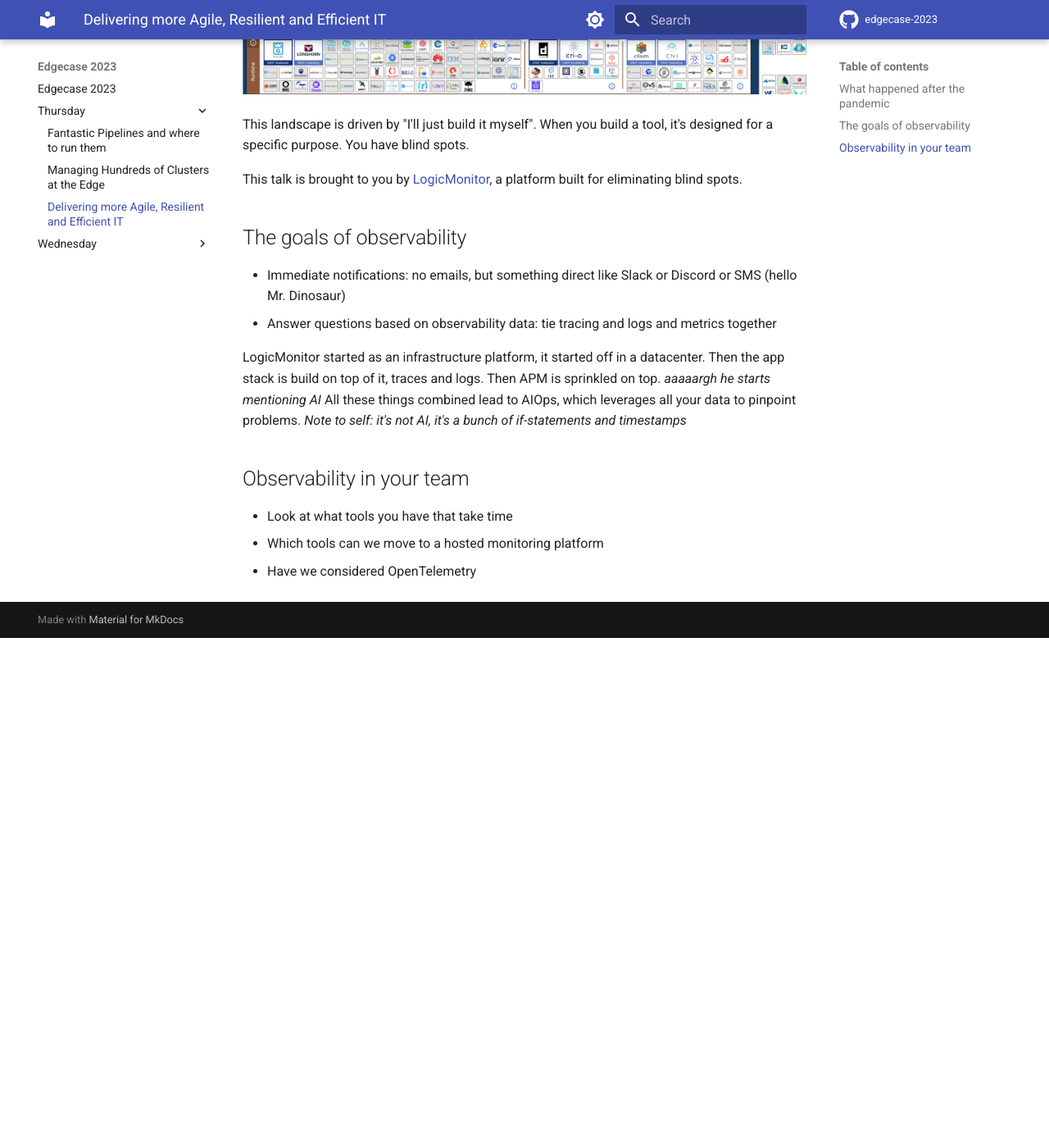
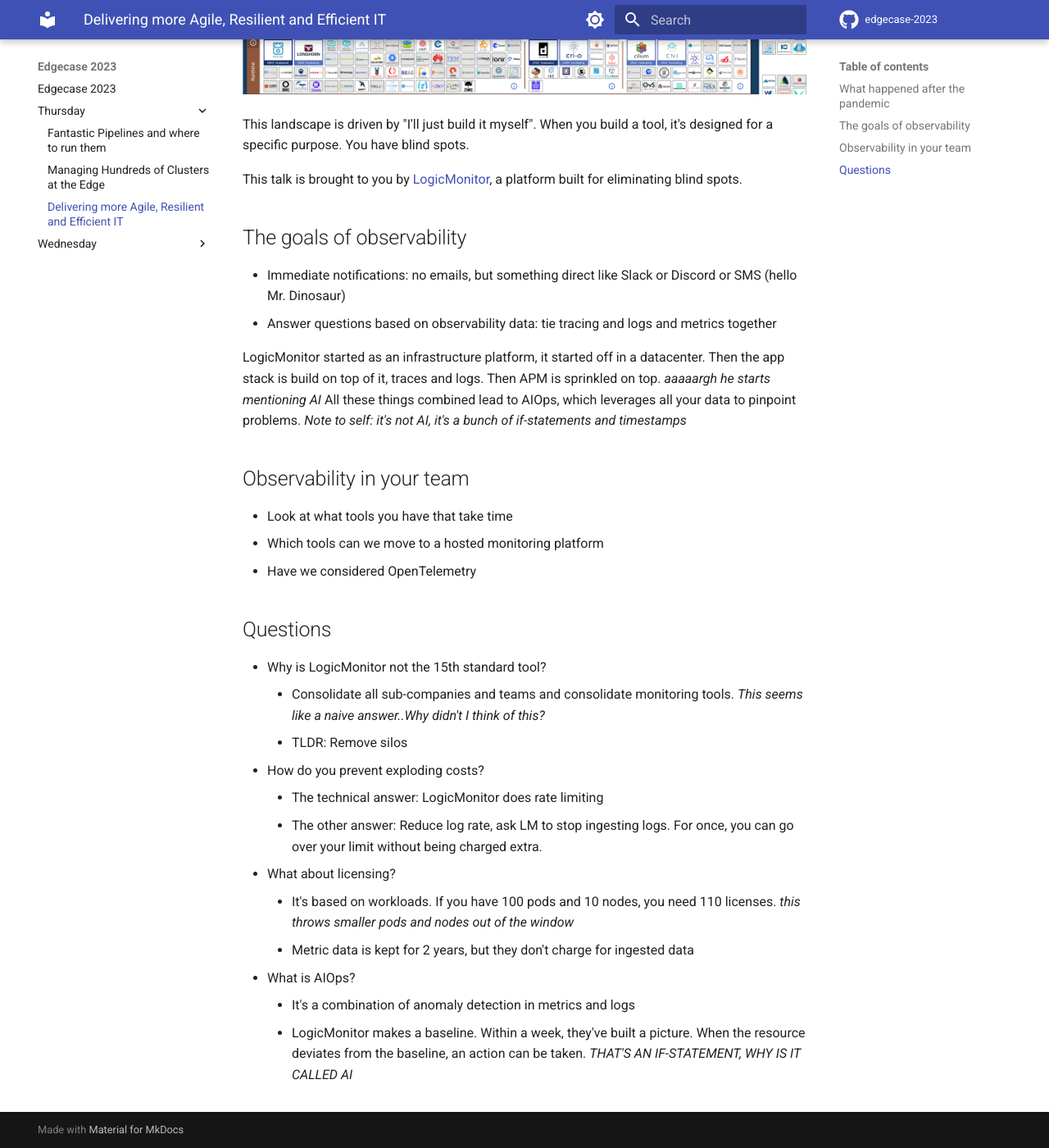
Before and after one commit to RobKenis/edgecase-2023, an MkDocs documentation site: the page built from docs/thursday/3-beoming-more-agile.md, in a window 1280 px wide and 1400 px high, scrolled down 673 px. Shown: the whole window at 82% size. Built offline with MkDocs 1.6.1 and Material for MkDocs 9.7.7, drawn with Linux system fonts in a browser that asks for light colours; comment, search, counter and statistics services are not loaded; before the commit the page ends 1451 px from its top, so only the background shows below that.

Commit message:
Include question section on LM

```diff
--- a/docs/thursday/3-beoming-more-agile.md
+++ b/docs/thursday/3-beoming-more-agile.md
@@ -29,3 +29,18 @@ All these things combined lead to AIOps, which leverages all your data to pinpoi
 - Look at what tools you have that take time
 - Which tools can we move to a hosted monitoring platform
 - Have we considered OpenTelemetry
+
+## Questions
+
+- Why is LogicMonitor not the 15th standard tool?
+    - Consolidate all sub-companies and teams and consolidate monitoring tools. _This seems like a naive answer..Why didn't I think of this?_
+    - TLDR: Remove silos
+- How do you prevent exploding costs?
+    - The technical answer: LogicMonitor does rate limiting
+    - The other answer: Reduce log rate, ask LM to stop ingesting logs. For once, you can go over your limit without being charged extra.
+- What about licensing?
+    - It's based on workloads. If you have 100 pods and 10 nodes, you need 110 licenses. _this throws smaller pods and nodes out of the window_
+    - Metric data is kept for 2 years, but they don't charge for ingested data
+- What is AIOps?
+    - It's a combination of anomaly detection in metrics and logs
+    - LogicMonitor makes a baseline. Within a week, they've built a picture. When the resource deviates from the baseline, an action can be taken. _THAT'S AN IF-STATEMENT, WHY IS IT CALLED AI_
```
